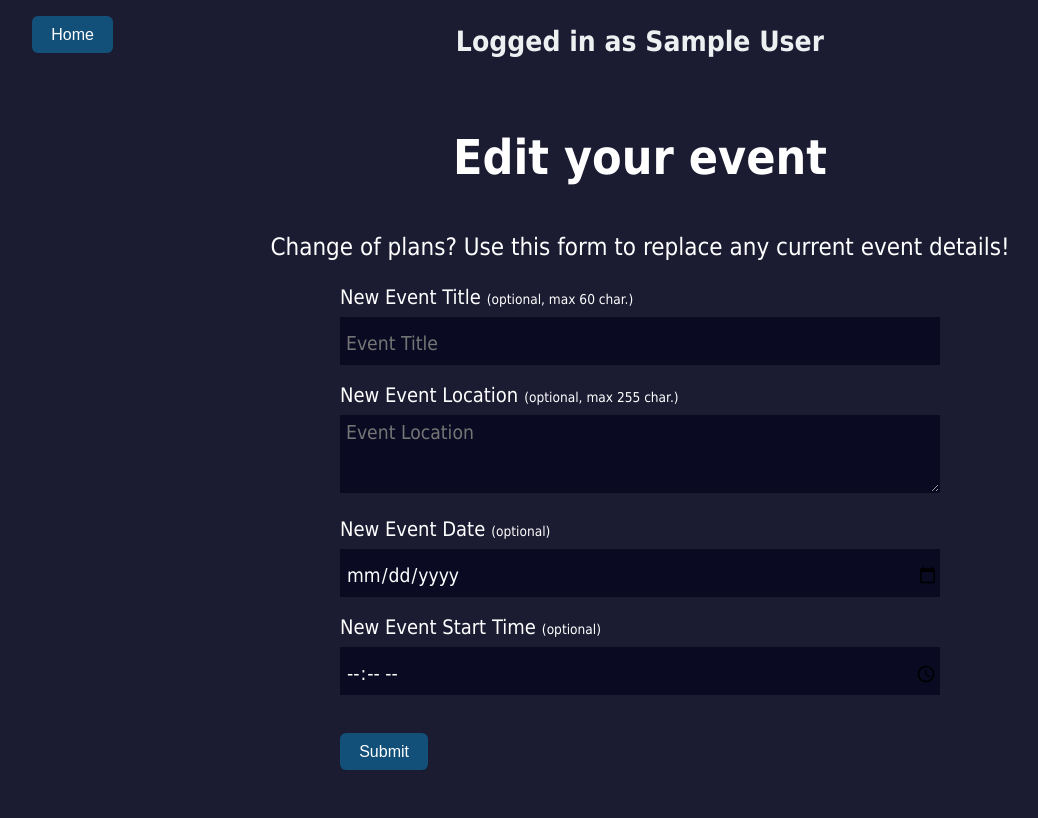
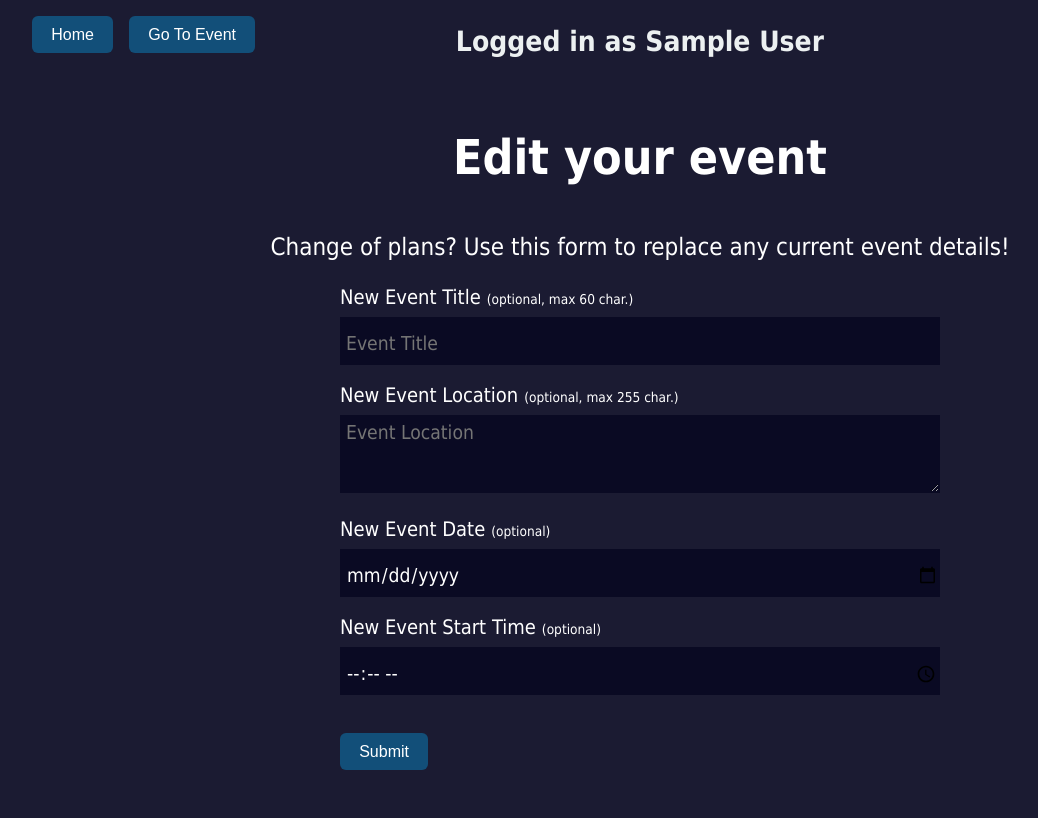
Before and after one commit to canguiano13/roll-call, a Flask app: page /edit/1 in a window 1280 px wide. Shown: the whole page, without its empty margins (0-1038 px from the left). Run offline with Flask 3, Linux system fonts and the light colour scheme; a user stored in the database is signed in; tables that the repository leaves empty hold one stand-in row (values such as "Sample post"); parts of the project's set-up code (start-up, migrations or seed data) failed here and were passed over.

Commit message:
Add button to directly reach event from edit page

```diff
--- a/templates/editEvent.html
+++ b/templates/editEvent.html
@@ -13,6 +13,7 @@
   <!--redirect to home page-->
   <nav class="home-navbar">
   <button type="button" id="homepage" onclick="window.location.href='/'">Home</button>
+  <button type="button" onclick="window.location.href='/event/{{ event_id }}'">Go To Event</button>
   {% if current_user.is_authenticated %}
   <p class="ellipsis-1">Logged in as {{ current_user.first_name }} {{ current_user.last_name }}</p>
   {% endif %}
```
